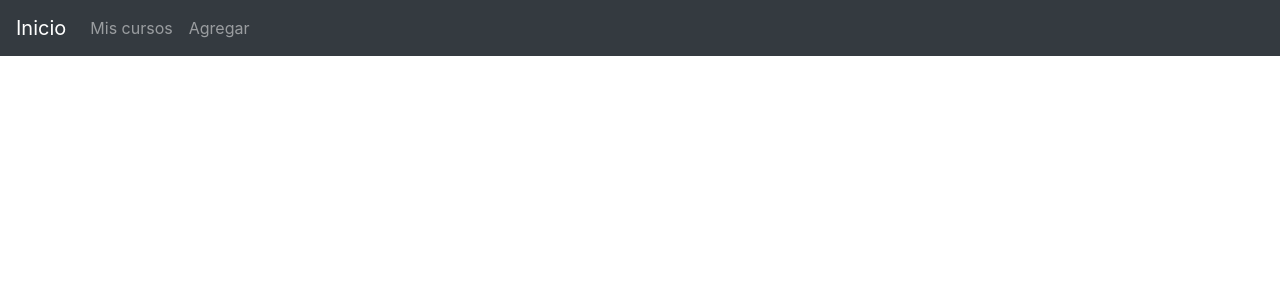
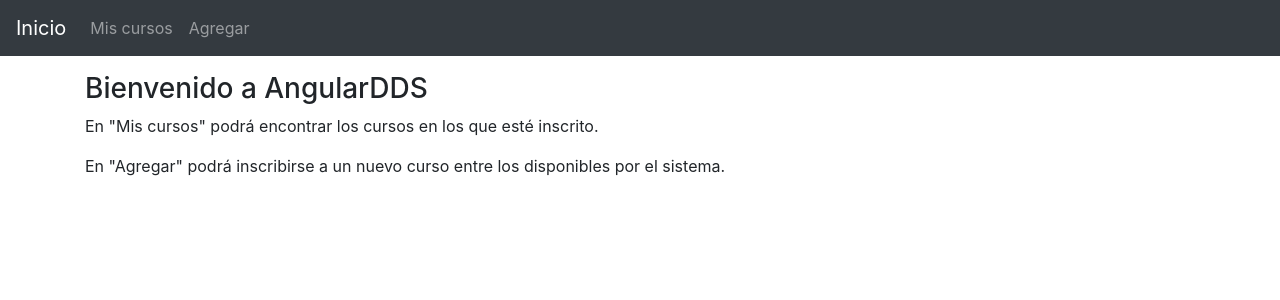
Before and after one commit to OctavioThomsen/ngDDS2023, an Angular app: page /inicio in a window 1280 px wide. Before the commit this address led to /. Shown: the top 300 px of the page. Built offline with nearby package versions, Linux system fonts and the light colour scheme.

Commit message:
Cambio routing a página de inicio y hago su implementación inicial

```diff
--- a/src/app/app-routing.module.ts
+++ b/src/app/app-routing.module.ts
@@ -3,9 +3,11 @@ import { RouterModule, Routes } from '@angular/router';
 import { CursoListComponent } from './components/curso-list/curso-list.component';
 import { CursoDetailsComponent } from './components/curso-details/curso-details.component';
 import { CursoAddComponent } from './components/curso-add/curso-add.component';
+import { InicioComponent } from './components/inicio/inicio.component';
 
 const routes: Routes = [
-  { path: '', redirectTo: 'cursos', pathMatch: 'full' },
+  { path: '', redirectTo: 'inicio', pathMatch: 'full' },
+  { path: 'inicio', component: InicioComponent },
   { path: 'cursos', component: CursoListComponent },
   { path: 'cursos/:id', component: CursoDetailsComponent },
   { path: 'add', component: CursoAddComponent }
--- /dev/null
+++ b/src/app/components/inicio/inicio.component.html
@@ -0,0 +1,7 @@
+<div>
+    <div class="message">
+      <h3>Bienvenido a AngularDDS</h3>
+      <p>En "Mis cursos" podrá encontrar los cursos en los que esté inscrito.</p>
+      <p>En "Agregar" podrá inscribirse a un nuevo curso entre los disponibles por el sistema.</p>
+    </div>
+  </div>
--- /dev/null
+++ b/src/app/components/inicio/inicio.component.ts
@@ -0,0 +1,12 @@
+import { Component, OnInit } from '@angular/core';
+
+@Component({
+  selector: 'app-inicio',
+  templateUrl: './inicio.component.html',
+  styleUrls: ['./inicio.component.css']
+})
+export class InicioComponent implements OnInit {
+  constructor() { }
+
+  ngOnInit(): void {}
+}
```
Also changed, not shown: src/app/components/inicio/inicio.component.css (added).
